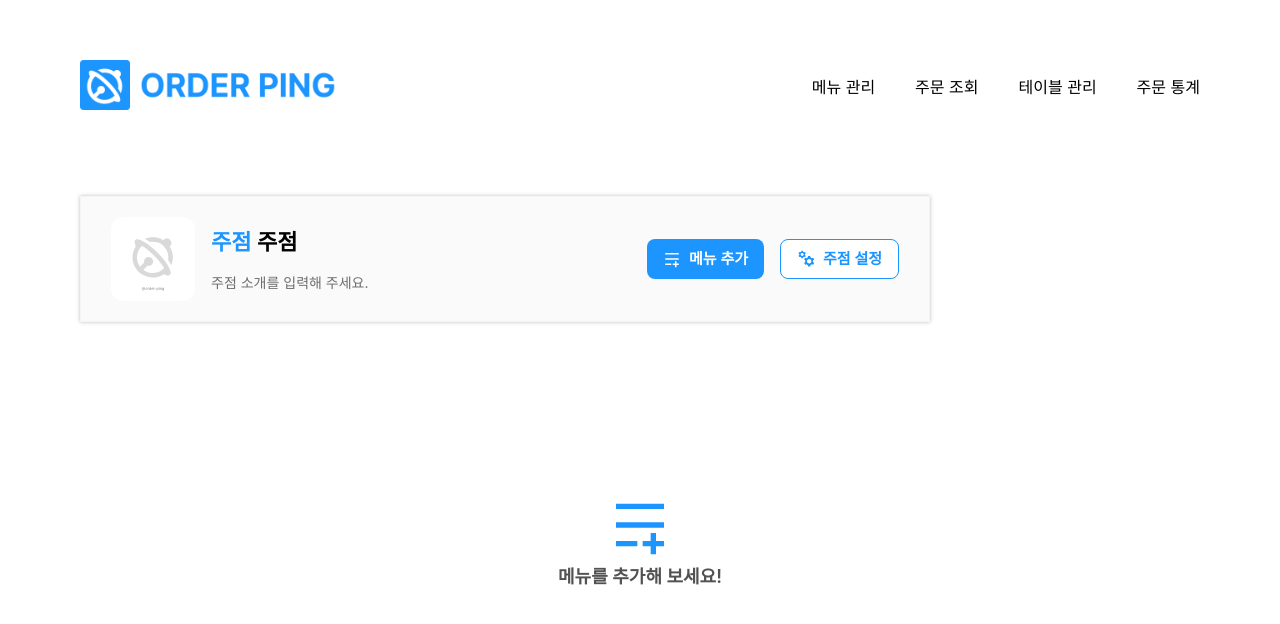
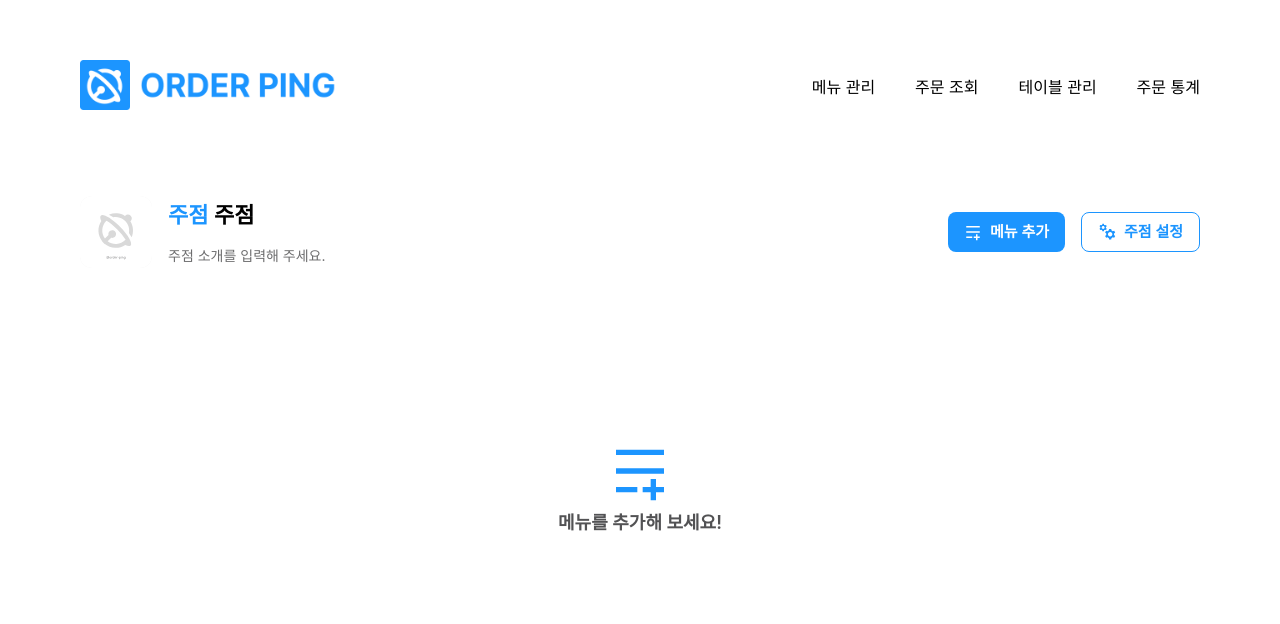
Before and after one commit to JK-Side/OrderPing-FE, a React (Vite) app in the folder apps/admin/: page /store/operate/1 in a window 1280 px wide. Shown: the top 624 px of the page. Built offline with nearby package versions, Linux system fonts and the light colour scheme; no server answers.

Commit message:
refactor: 글자 길이가 길 때 레이아웃 처리

```diff
--- a/apps/admin/src/components/StoreSummaryCard/StoreSummaryCard.module.scss
+++ b/apps/admin/src/components/StoreSummaryCard/StoreSummaryCard.module.scss
@@ -1,15 +1,15 @@
 @use '@order-ping/shared/styles/colors' as *;
 
 .summaryCard {
-  width: 850px;
-  padding: 20px 30px;
-  background-color: $background;
-  border: 1px solid $gray-10;
-  box-shadow: 0 0 4px 0 rgba(0, 0, 0, 0.25);
+  // width: 850px;
+  // padding: 20px 30px;
+  // background-color: $background;
+  // border: 1px solid $gray-10;
+  // box-shadow: 0 0 4px 0 rgba(0, 0, 0, 0.25);
   display: flex;
   align-items: center;
   justify-content: space-between;
-  gap: 24px;
+  gap: 60px;
 }
 
 .summaryInfo {
@@ -20,8 +20,8 @@
 }
 
 .summaryImageWrap {
-  width: 84px;
-  height: 84px;
+  width: var(--summary-image-size, 84px);
+  height: var(--summary-image-size, 84px);
   border-radius: 12px;
   overflow: hidden;
   background-color: $gray-10;
@@ -32,6 +32,7 @@
   width: 100%;
   height: 100%;
   object-fit: cover;
+  display: block;
 }
 
 .summaryText {
@@ -90,8 +91,8 @@
   }
 
   .summaryImageWrap {
-    width: 72px;
-    height: 72px;
+    width: var(--summary-image-size, 72px);
+    height: var(--summary-image-size, 72px);
   }
 
   .summaryActions {
--- a/apps/admin/src/components/StoreSummaryCard/index.tsx
+++ b/apps/admin/src/components/StoreSummaryCard/index.tsx
@@ -1,3 +1,4 @@
+import { useLayoutEffect, useRef, useState, type CSSProperties, type ReactNode } from 'react';
 import StoreDefault from '@/assets/imgs/store_default.svg?url';
 import styles from './StoreSummaryCard.module.scss';
 
@@ -5,19 +6,45 @@ interface StoreSummaryCardProps {
   storeName: string;
   storeDescription: string;
   imageUrl?: string;
-  actions?: React.ReactNode;
+  actions?: ReactNode;
 }
 
 export default function StoreSummaryCard({ storeName, storeDescription, imageUrl, actions }: StoreSummaryCardProps) {
   const storeImage = imageUrl || StoreDefault;
+  const summaryTextRef = useRef<HTMLDivElement>(null);
+  const [imageSize, setImageSize] = useState(84);
+
+  useLayoutEffect(() => {
+    const summaryText = summaryTextRef.current;
+    if (!summaryText) {
+      return;
+    }
+
+    const updateImageSize = () => {
+      const textHeight = summaryText.getBoundingClientRect().height;
+      const nextSize = Math.min(140, Math.max(72, Math.round(textHeight)));
+      setImageSize((prev) => (prev === nextSize ? prev : nextSize));
+    };
+
+    updateImageSize();
+
+    const resizeObserver = new ResizeObserver(updateImageSize);
+    resizeObserver.observe(summaryText);
+
+    return () => {
+      resizeObserver.disconnect();
+    };
+  }, [storeName, storeDescription]);
+
+  const imageWrapStyle = { '--summary-image-size': `${imageSize}px` } as CSSProperties;
 
   return (
     <div className={styles.summaryCard}>
       <div className={styles.summaryInfo}>
-        <div className={styles.summaryImageWrap}>
+        <div className={styles.summaryImageWrap} style={imageWrapStyle}>
           <img className={styles.summaryImage} src={storeImage} alt={`${storeName} 주점`} />
         </div>
-        <div className={styles.summaryText}>
+        <div className={styles.summaryText} ref={summaryTextRef}>
           <div className={styles.summaryTitle}>
             <span className={styles.storeName}>{storeName}</span> 주점
           </div>
```
